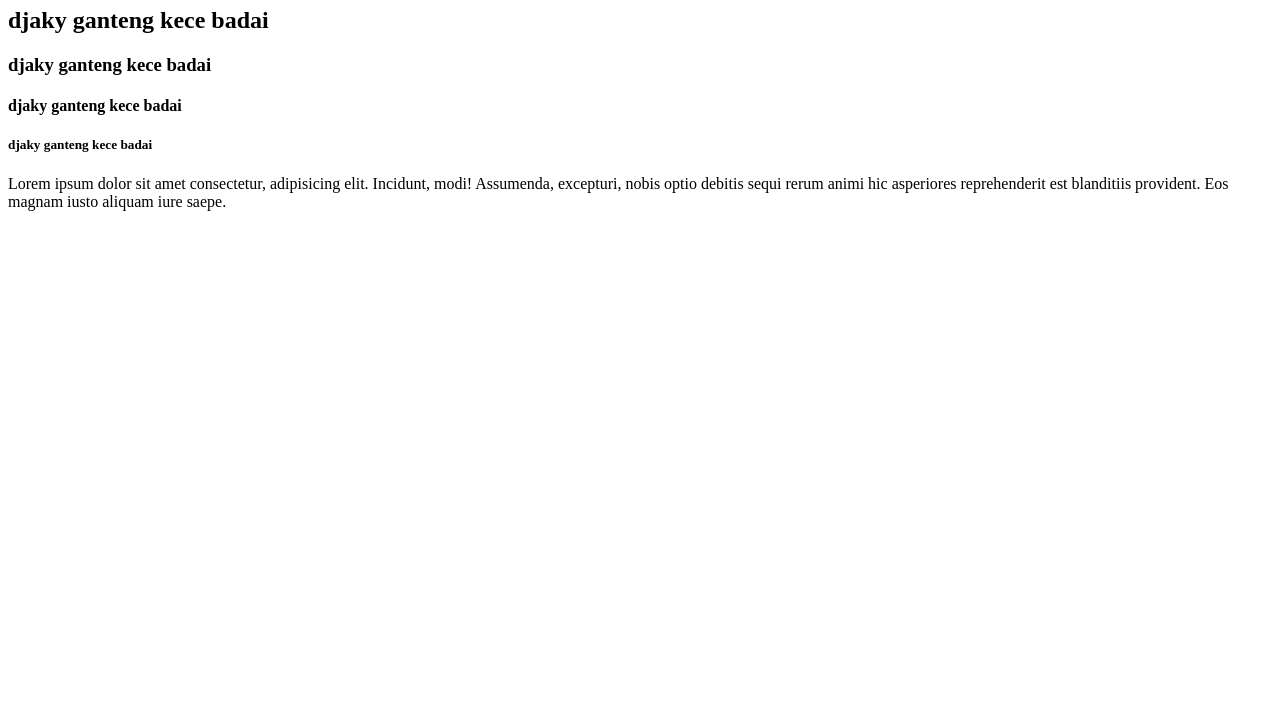
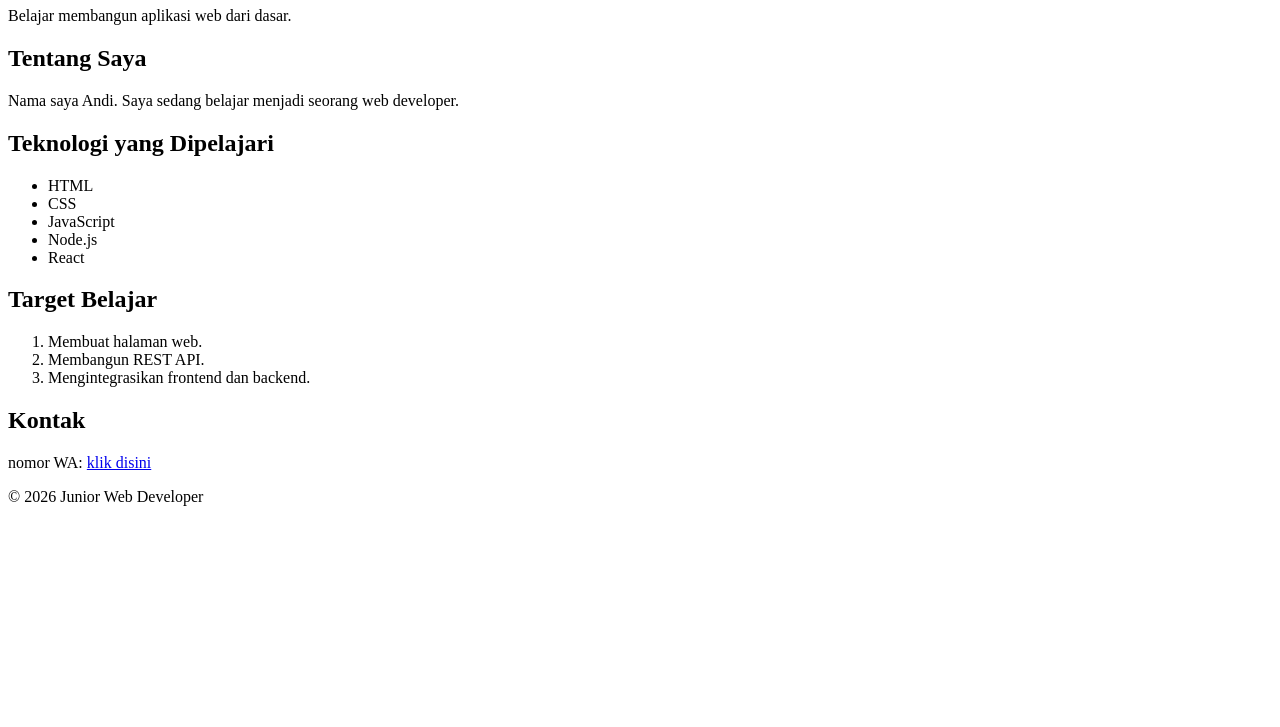
Before and after one commit to djakymubarok/pelatihan-hari-pertama, a plain HTML site: page index.html in a window 1280 px wide. Shown: the part 73-800 px from the top of the page. Drawn offline with Linux system fonts and the light colour scheme.

Commit message:
perubahan file html

```diff
--- a/index.html
+++ b/index.html
@@ -1,17 +1,56 @@
 <!DOCTYPE html>
-<html>
-    <head>
-        <title>
-            kojekkk
-        </title>
-    </head>
-    <body>
-        <h1>djaky ganteng kece badai</h1>
-        <h2>djaky ganteng kece badai</h2>
-        <h3>djaky ganteng kece badai</h3>
-        <h4>djaky ganteng kece badai</h4>
-        <h5>djaky ganteng kece badai</h5>
-        <p>Lorem ipsum dolor sit amet consectetur, adipisicing elit. Incidunt, modi! Assumenda, excepturi, nobis optio debitis
-            sequi rerum animi hic asperiores reprehenderit est blanditiis provident. Eos magnam iusto aliquam iure saepe.</p>
-    </body>
+<html lang="id">
+<head>
+    <meta charset="UTF-8">
+    <meta name="viewport" content="width=device-width, initial-scale=1.0">
+    <title>Profil Junior Web Developer</title>
+</head>
+<body>
+    <header>
+        <h1>Profil Junior Web Developer</h1>
+        <p>Belajar membangun aplikasi web dari dasar.</p>
+    </header>
+
+    <main>
+        <section>
+            <h2>Tentang Saya</h2>
+            <p>Nama saya Andi. Saya sedang belajar
+                menjadi seorang web developer.</p>
+        </section>
+
+        <section>
+            <h2>Teknologi yang Dipelajari</h2>
+            <ul>
+                <li>HTML</li>
+                <li>CSS</li>
+                <li>JavaScript</li>
+                <li>Node.js</li>
+                <li>React</li>
+            </ul>
+        </section>
+
+        <section>
+            <h2>Target Belajar</h2>
+            <ol>
+                <li>Membuat halaman web.</li>
+                <li>Membangun REST API.</li>
+                <li>Mengintegrasikan frontend dan backend.</li>
+            </ol>
+        </section>
+
+        <section>
+            <h2>Kontak</h2>
+            <p>
+                nomor WA:
+                <a href="https://google.com" target="_blank">
+                    klik disini
+                </a>
+            </p>
+        </section>
+    </main>
+
+    <footer>
+        <p>&copy; 2026 Junior Web Developer</p>
+    </footer>
+</body>
 </html>
```
